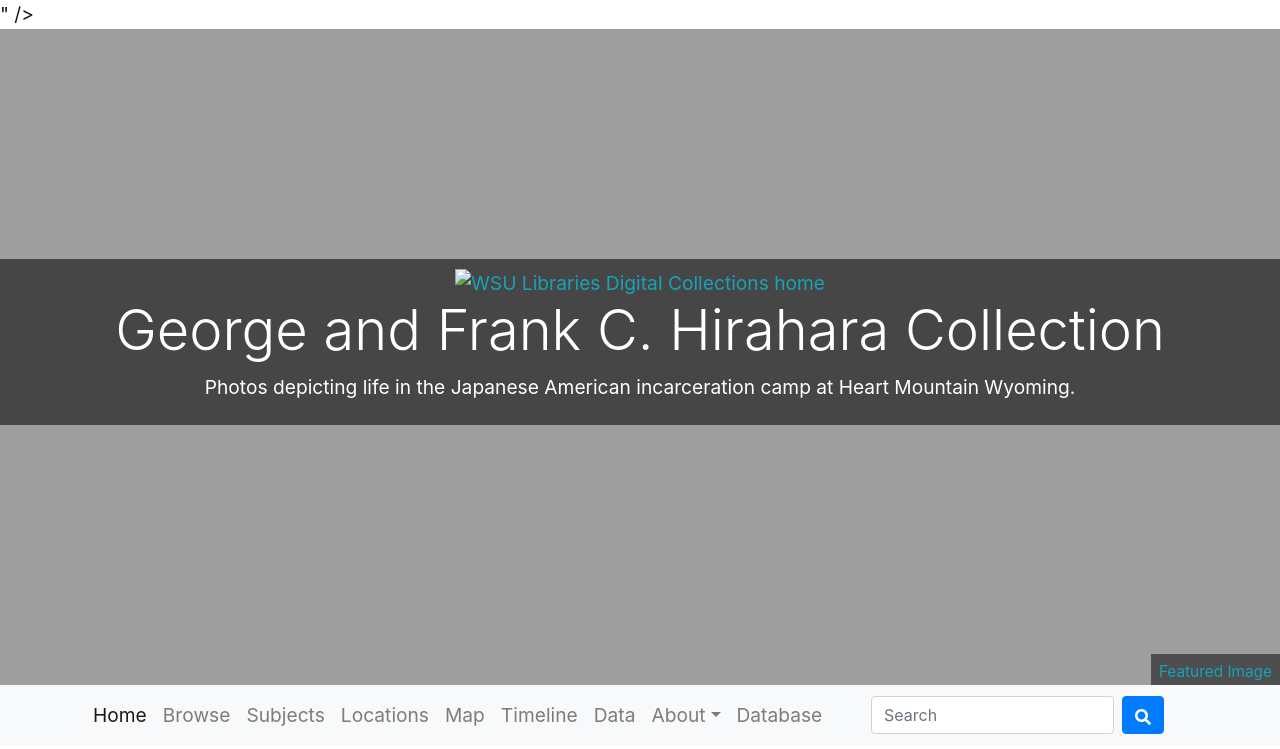
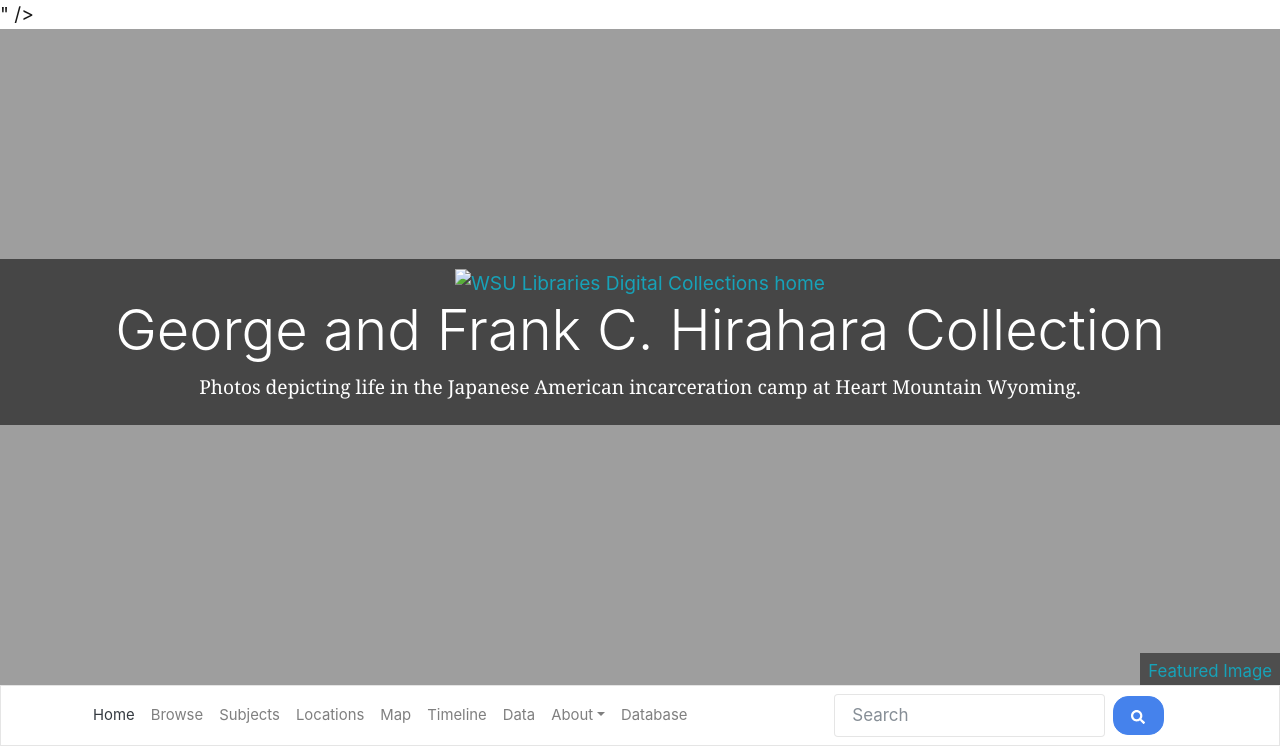
Before and after one commit to nick-deer/collectionbuilder_hirahara, a Jekyll site: the page built from index.md, in a window 1280 px wide. Shown: the top 749 px of the page. Built offline with Jekyll 4.4.1, drawn with Linux system fonts in a browser that asks for light colours; nearby versions of some CDN libraries; grey boxes are pictures that could not be loaded.

```diff
--- a/_data/theme.yml
+++ b/_data/theme.yml
@@ -99,7 +99,7 @@ navbar-background: bg-light
 # BOOTSWATCH THEMES
 # You can replace the standard Bootstrap theme with a Bootswatch (https://github.com/thomaspark/bootswatch) option
 # Choose from: cerulean; cosmo; cyborg; darkly; flatly; journal; litera; lumen; lux; materia; minty; pulse; sandstone; simplex; sketchy; slate; solar; spacelab; superhero; united; yeti
-bootswatch: #litera # leave blank or comment out for plain bootstrap
+bootswatch: litera # leave blank or comment out for plain bootstrap
 
 # THEME FONTS
 base-font-size: 1.2em
```
